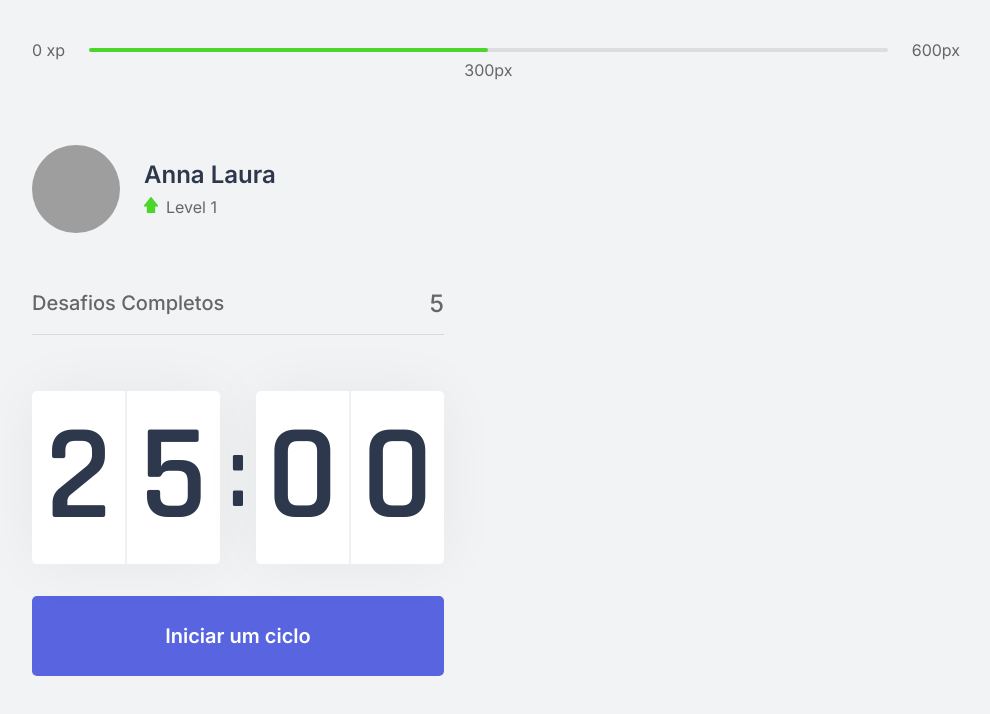
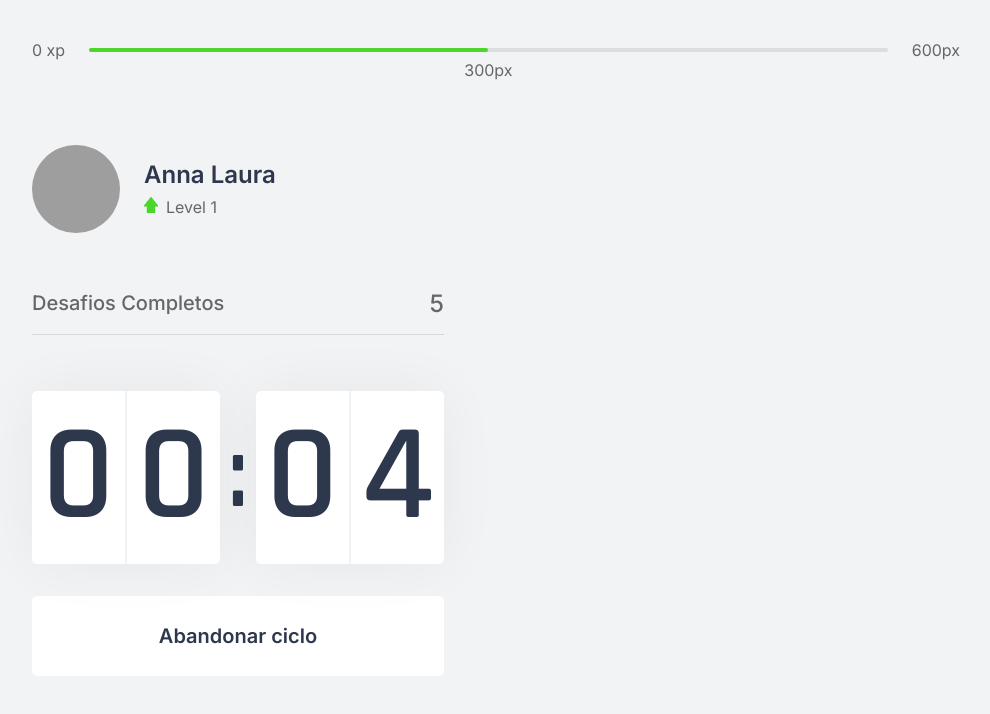
Before and after one commit to alaurai/nlw4-moveit, a Next.js app: page / in a window 1280 px wide. Both pictures are taken after a click on the button "Iniciar um ciclo". Shown: the top 714 px of the page, without its empty margins (144-1134 px from the left). Built offline with nearby package versions, Linux system fonts and the light colour scheme; grey boxes are pictures that could not be loaded.

Commit message:
feat: add startCountDown and resetCountDown functions and add useEffect

```diff
--- a/src/components/CountDown.tsx
+++ b/src/components/CountDown.tsx
@@ -1,9 +1,13 @@
-import { useState } from 'react'
+import { useState, useEffect } from 'react'
 import styles from '../styles/components/CountDown.module.css'
+
+let countDownTimeout: NodeJS.Timeout;
 
 export function CountDown() {
 
-    const [time, setTime] = useState(25 * 60);
+    const [time, setTime] = useState(0.1 * 60);
+    const [isActive, setIsActive] = useState(false);
+
 
     const minutes = Math.floor(time / 60);
     const seconds = time % 60;
@@ -11,6 +15,23 @@
     const [minuteLeft, minuteRight] = String(minutes).padStart(2, '0').split('');
     const [secondLeft, secondRight] = String(seconds).padStart(2, '0').split('');
 
+    function startCountDown() {
+        setIsActive(true);
+    }
+    function resetCountDown() {
+        clearTimeout(countDownTimeout);
+        setIsActive(false);
+        setTime(0.1 * 60)
+    }
+
+    useEffect(() => {
+        if (isActive && time > 0) {
+            countDownTimeout = setTimeout(() => {
+                setTime(time - 1);
+            }, 1000)
+        } else if (isActive && time === 0) {
+        }
+    }, [isActive, time])
     return (
         <div>
             <div className={styles.countDownContainer}>
@@ -25,9 +46,23 @@
                 </div>
             </div>
 
-            <button type="button" className={styles.countDownButton}>
-                Iniciar um ciclo
-            </button>
+            {isActive ? (
+                <button
+                    type="button"
+                    className={`${styles.countDownButton} ${styles.countDownButtonActive}`}
+                    onClick={resetCountDown}
+                >
+                    Abandonar ciclo
+                </button>
+            ) : (
+                    <button
+                        type="button"
+                        className={styles.countDownButton}
+                        onClick={startCountDown}
+                    >
+                        Iniciar um ciclo
+                    </button>
+                )}
         </div>
     )
 }
--- a/src/styles/components/CountDown.module.css
+++ b/src/styles/components/CountDown.module.css
@@ -55,3 +55,12 @@
 .countDownButton:hover{
     background: var(--blue-dark);
 }
+
+.countDownButtonActive{
+    background: var(--white);
+    color: var(--title);
+}
+.countDownButtonActive:hover{
+    background: var(--red);
+    color: var(--white);
+}
```
